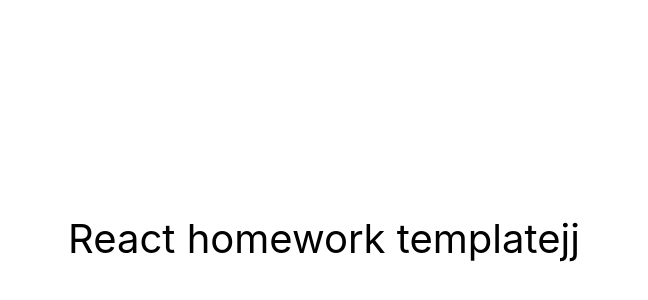
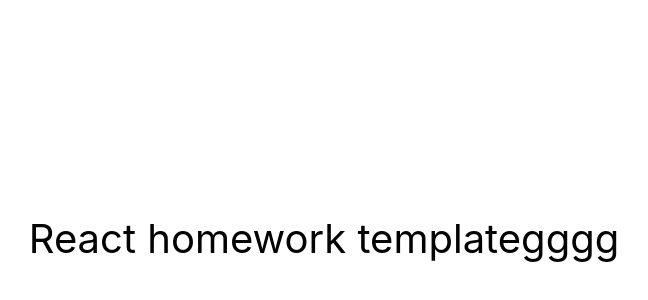
Before and after one commit to Kir2023/goit-react-hw-01-components, a React (Create React App) app: page / in a window 1280 px wide. Shown: the part 162-462 px from the top of the page, without its empty margins (316-964 px from the left). Built offline with nearby package versions, Linux system fonts and the light colour scheme.

Commit message:
Update App.jsx

```diff
--- a/src/components/App.jsx
+++ b/src/components/App.jsx
@@ -12,7 +12,7 @@ export const App = () => {
         color: '#010101'
       }}
     >
-      React homework templatejj
+      React homework templategggg
     </div>
   );
 };
```
